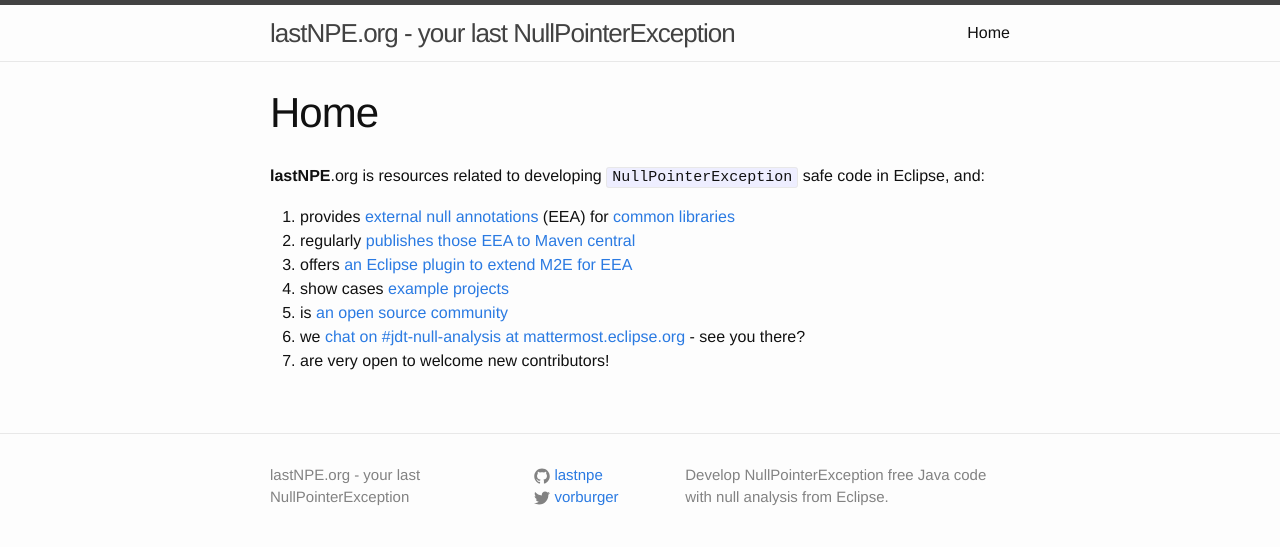
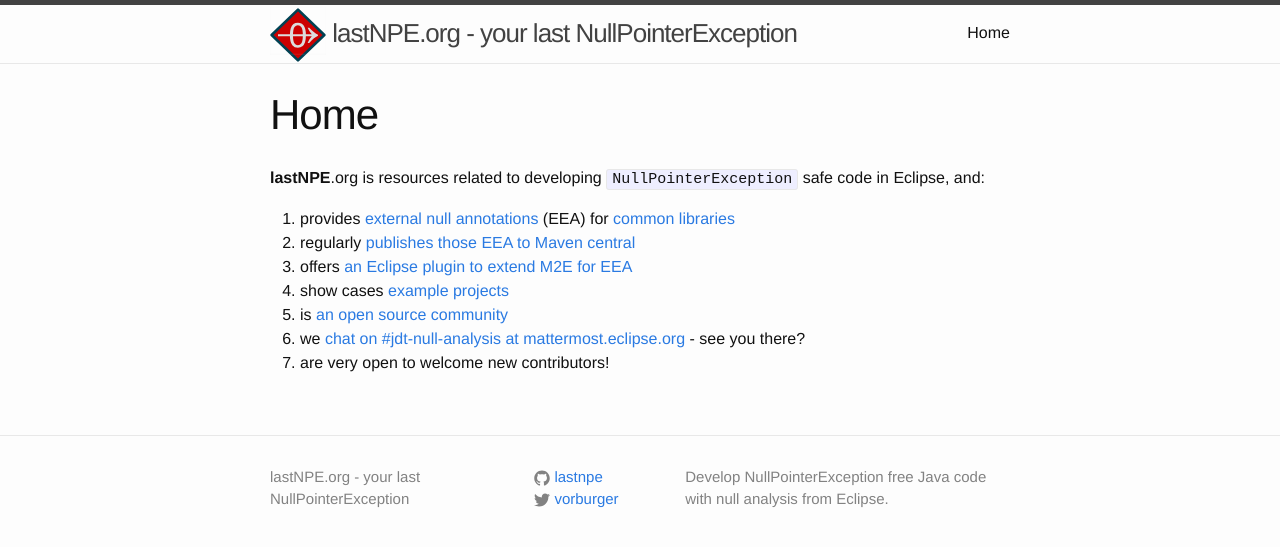
Before and after one commit to lastnpe/lastnpe.github.io, a Jekyll site: the page built from index.md, in a window 1280 px wide. Shown: the top 547 px of the page. Built offline with Jekyll 4.4.1, drawn with Linux system fonts in a browser that asks for light colours.

Commit message:
Logo in header ;)

```diff
--- a/_includes/header.html
+++ b/_includes/header.html
@@ -2,7 +2,7 @@
 
   <div class="wrapper">
 
-    <a class="site-title" href="{{ site.baseurl }}/">{{ site.title }}</a>
+    <a class="site-title" href="{{ site.baseurl }}/"> <img src="{{ site.baseurl }}/images/lastnpe.org.svg" height="56px" alt="lastNPE.org logo: digit 0 with arrow pointer = zero null pointer! ;-)" /> {{ site.title }}</a>
 
     <nav class="site-nav">
       <a href="#" class="menu-icon">
```
